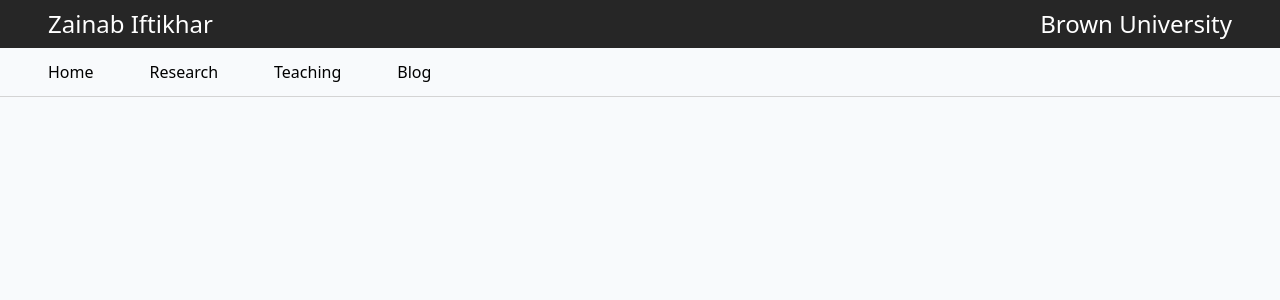
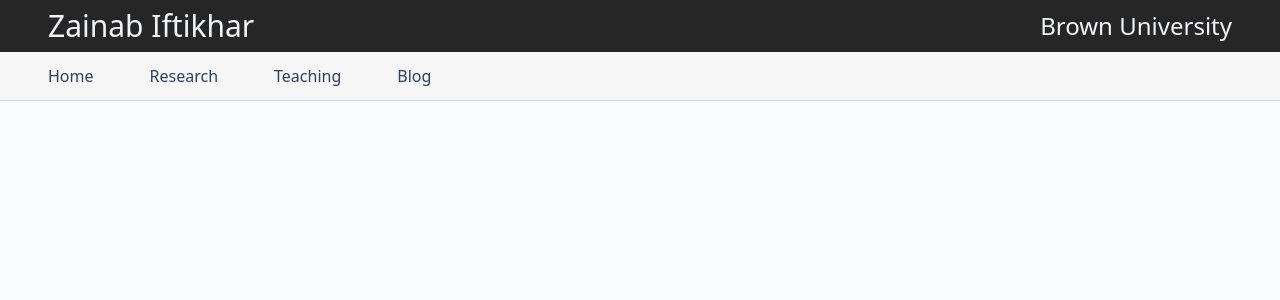
Before and after one commit to prettybuffy/web-vite-app, a React (Vite) app: page / in a window 1280 px wide. Shown: the top 300 px of the page. Built offline with nearby package versions, Linux system fonts and the light colour scheme.

Commit message:
update header: bg color + change nav text to pink on hover

```diff
--- a/src/pages/Header.jsx
+++ b/src/pages/Header.jsx
@@ -2,11 +2,11 @@ import React from 'react';
 
 export default function Header() {
   return (
-    <header className="bg-neutral-800 text-white">
+    <header className="bg-neutral-800 text-slate-100">
       <div className="max-w-7xl mx-auto px-4 sm:px-6 lg:px-8">
         <div className="flex justify-between items-center py-2">
           <div>
-            <h1 className="px-4 text-2xl font-light">Zainab Iftikhar</h1>
+            <h1 className="px-4 text-3xl font-light">Zainab Iftikhar</h1>
             {/*<p className="px-4 text-sm">Computer Science Ph.D. Student</p>*/}
           </div>
           <div className="text-right">
@@ -15,13 +15,13 @@ export default function Header() {
         </div>
       </div>
 
-      <nav className="bg-slate-50">
+      <nav className="bg-neutral-100">
         <div className="max-w-7xl mx-auto px-4 sm:px-6 lg:px-8">
-          <div className="flex space-x-6">
-            <a href="#" className="px-4 py-3 text-black hover:text-lime-600 transition-colors">Home</a>
-            <a href="#" className="px-4 py-3 text-black hover:text-lime-600 transition-colors">Research</a>
-            <a href="#" className="px-4 py-3 text-black hover:text-lime-600 transition-colors">Teaching</a>
-            <a href="#" className="px-4 py-3 text-black hover:text-lime-600 transition-colors">Blog</a>
+          <div className="flex space-x-6 font-medium text-slate-700">
+            <a href="#" className="px-4 py-3 hover:text-pink-600 transition-colors">Home</a>
+            <a href="#" className="px-4 py-3 hover:text-pink-600 transition-colors">Research</a>
+            <a href="#" className="px-4 py-3 hover:text-pink-600 transition-colors">Teaching</a>
+            <a href="#" className="px-4 py-3 hover:text-pink-600 transition-colors">Blog</a>
           </div>
         </div>
       </nav>
```
